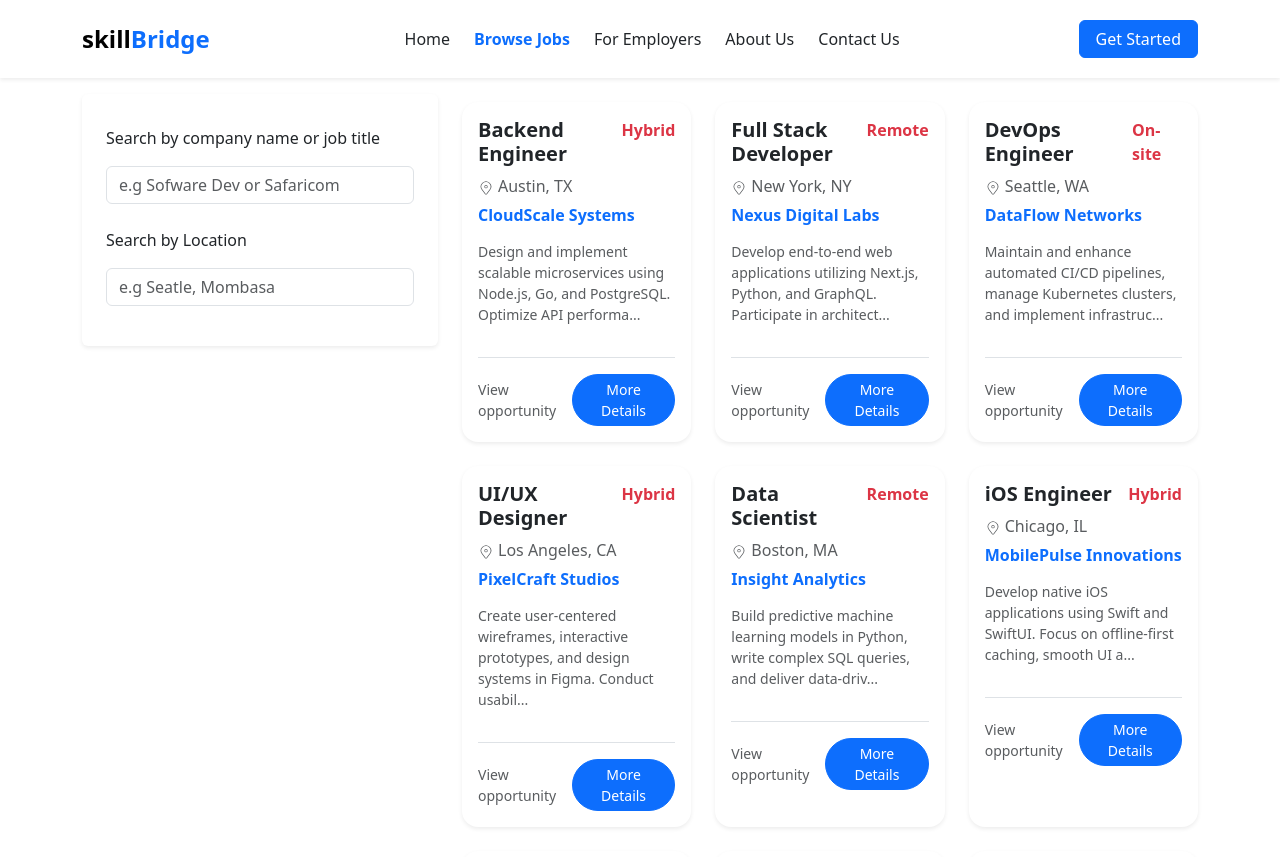
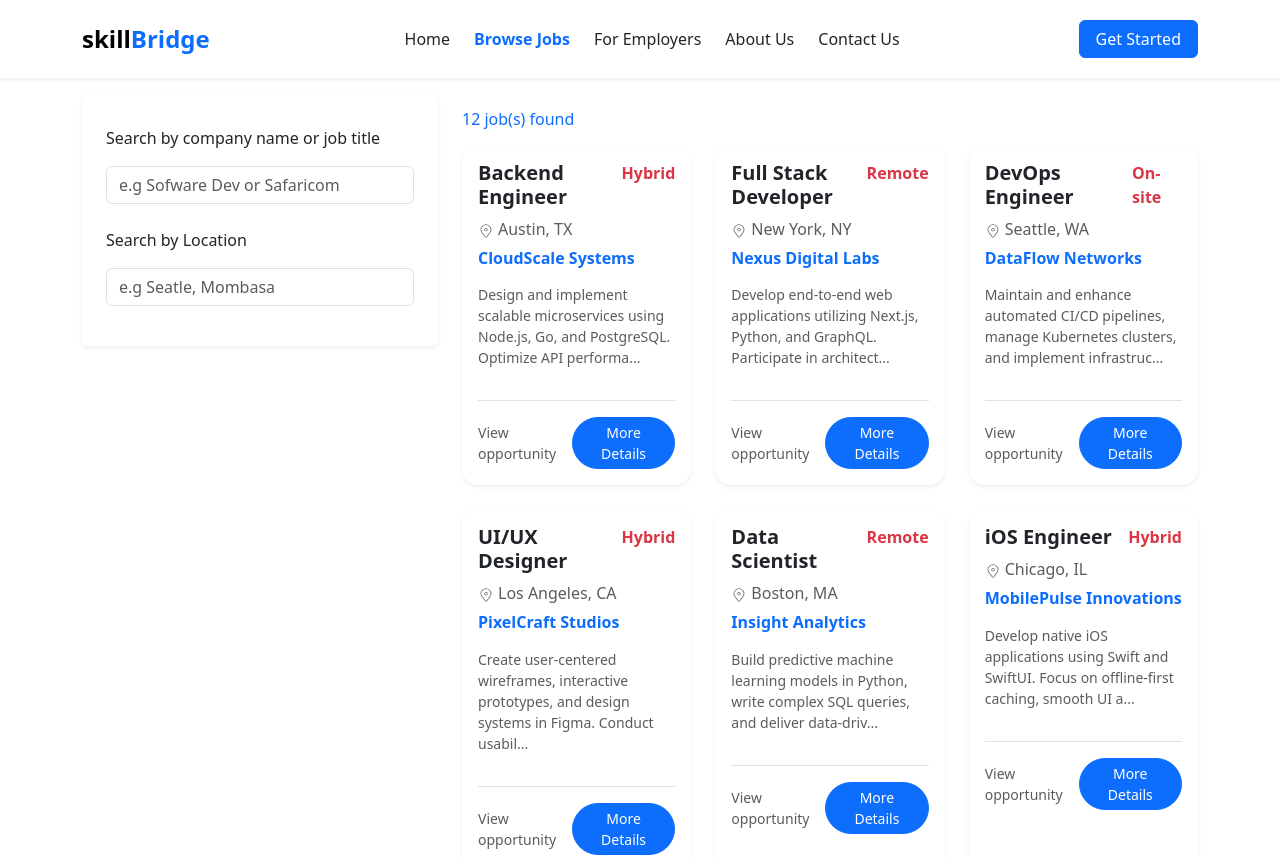
Before and after one commit to SimiyuVic/skill-Bridge-online, a React (Vite) app: page /all-jobs in a window 1280 px wide. Shown: the top 857 px of the page. Built offline with nearby package versions, Linux system fonts and the light colour scheme; data requests are answered from the project's data file.

Commit message:
Job search logic

```diff
--- a/src/App.jsx
+++ b/src/App.jsx
@@ -1,5 +1,3 @@
-import Footer from "./components/Footer.jsx"
-import Navbar from "./components/Navbar.jsx"
 import Home from "./pages/Home/Home.jsx"
 import { Routes, Route } from "react-router-dom"
 import AllJobsPage from "./pages/AllJobs.jsx"
@@ -11,28 +9,39 @@ import Signup from "./pages/auth/SignUp.jsx"
 import JobSeekerRegister from "./pages/auth/signup/JobSeeker.jsx"
 import EmployerRegister from "./pages/auth/signup/Employer.jsx"
 import Login from "./pages/auth/Login.jsx"
+import PublicLayout from "./layout/Public.jsx"
 
 
 function App() {
 
   return (
     <div>
-      <Navbar />
       <Toaster />
       <Routes>
-        <Route path="/" element={ <Home /> } />
-        <Route path="/all-jobs" element={ <AllJobsPage /> } />
-        <Route path="/about-us" element={ <About /> } />
-        <Route path="/contact-us" element={ <Contact />  } />
-        <Route path="/job-description/:id" element={ <JobDetails /> }  />
-        <Route path="/login" element={ <Login /> } />
-        <Route path="/signup" element={ <Signup /> } />
-        <Route path="/job-seeker-register" element={ <JobSeekerRegister /> } />
-        <Route path="/employer-register" element={ <EmployerRegister />  } />
+
+        <Route element={ <PublicLayout /> } >
+
+          {/* Public Routes */}
+          <Route path="/" element={<Home />} />
+          <Route path="/all-jobs" element={<AllJobsPage />} />
+          <Route path="/about-us" element={<About />} />
+          <Route path="/contact-us" element={<Contact />} />
+          <Route path="/job-description/:id" element={<JobDetails />} />
+
+          {/* Auth Routes */}
+          <Route path="/login" element={<Login />} />
+          <Route path="/signup" element={<Signup />} />
+          <Route path="/job-seeker-register" element={<JobSeekerRegister />} />
+          <Route path="/employer-register" element={<EmployerRegister />} />
+
+        </Route>
+
+        {/* Admin Routes */}
+
+        {/* Employer routes */}
+
+        {/* Job seeker routes */}
       </Routes>
-
-
-      <Footer />
     </div>
   )
 }
--- /dev/null
+++ b/src/layout/Public.jsx
@@ -0,0 +1,15 @@
+import Footer from "../components/Footer";
+import Navbar from "../components/Navbar";
+import { Outlet } from "react-router-dom";
+
+const PublicLayout = () => {
+    return (
+        <div>
+            <Navbar />
+            <Outlet />
+            <Footer />
+        </div>
+     );
+}
+
+export default PublicLayout;
--- a/src/pages/AllJobs.jsx
+++ b/src/pages/AllJobs.jsx
@@ -1,9 +1,24 @@
+import { useState } from "react";
 import JobCards from "../components/JobCards";
 import useFetch from "../hook/useFetch";
 
 const AllJobsPage = () => {
 
     const { allData: jobs, error, loading } = useFetch("http://localhost:4000/jobs");
+
+    const [search, setSearch] = useState("");
+    const [location, setLocation] = useState("");
+
+    const filteredJobs =  jobs.filter((job)=>{
+       const searchMatch =  job.companyName.toLowerCase().includes(search.toLowerCase()) ||
+       job.jobTitle.toLowerCase().includes(search.toLowerCase());
+
+       const locationMatching  = job.companyLocation.toLowerCase().includes(location.toLowerCase());
+
+       return searchMatch && locationMatching ;
+
+    });
+
 
     return (
         <div>
@@ -20,6 +35,8 @@ const AllJobsPage = () => {
                                         type="text"
                                         className="form-control my-2"
                                         placeholder="e.g Sofware Dev or Safaricom"
+                                        value={search}
+                                        onChange={(e)=>setSearch(e.target.value)}
                                     />
                                 </div>
                                 <div className="mb-3">
@@ -30,15 +47,30 @@ const AllJobsPage = () => {
                                         type="text"
                                         className="form-control my-2"
                                         placeholder="e.g Seatle, Mombasa"
+                                        value={location}
+                                        onChange={(e)=>setLocation(e.target.value)}
                                     />
                                 </div>
                             </form>
                         </div>
                     </div>
                     <div className="col-md-8">
+                        <h6 className="text-primary my-3">
+                            {
+                                filteredJobs.length
+                            } job(s) found
+                        </h6>
+                        {
+                            !loading && !error && filteredJobs.length === 0 && (
+                                <div className="text-danger">
+                                    <h4 className="text-center my-4 ">No Jobs Found</h4>
+                                    <p className="text-center text-muted">Try a new search, either new location, new title or check your spelling</p>
+                                </div>
+                            )
+                        }
                         {error && <div className="text-danger fw-bold"> { error } </div> }
                         {loading && <div className="text-success fw-bold"> Loading Jobs . . . </div>}
-                        <JobCards allJobs={ jobs } />
+                        <JobCards allJobs={ filteredJobs } />
                     </div>
                 </div>
             </div>
```
Also changed, not shown: data/database.json (line endings or trailing spaces).
